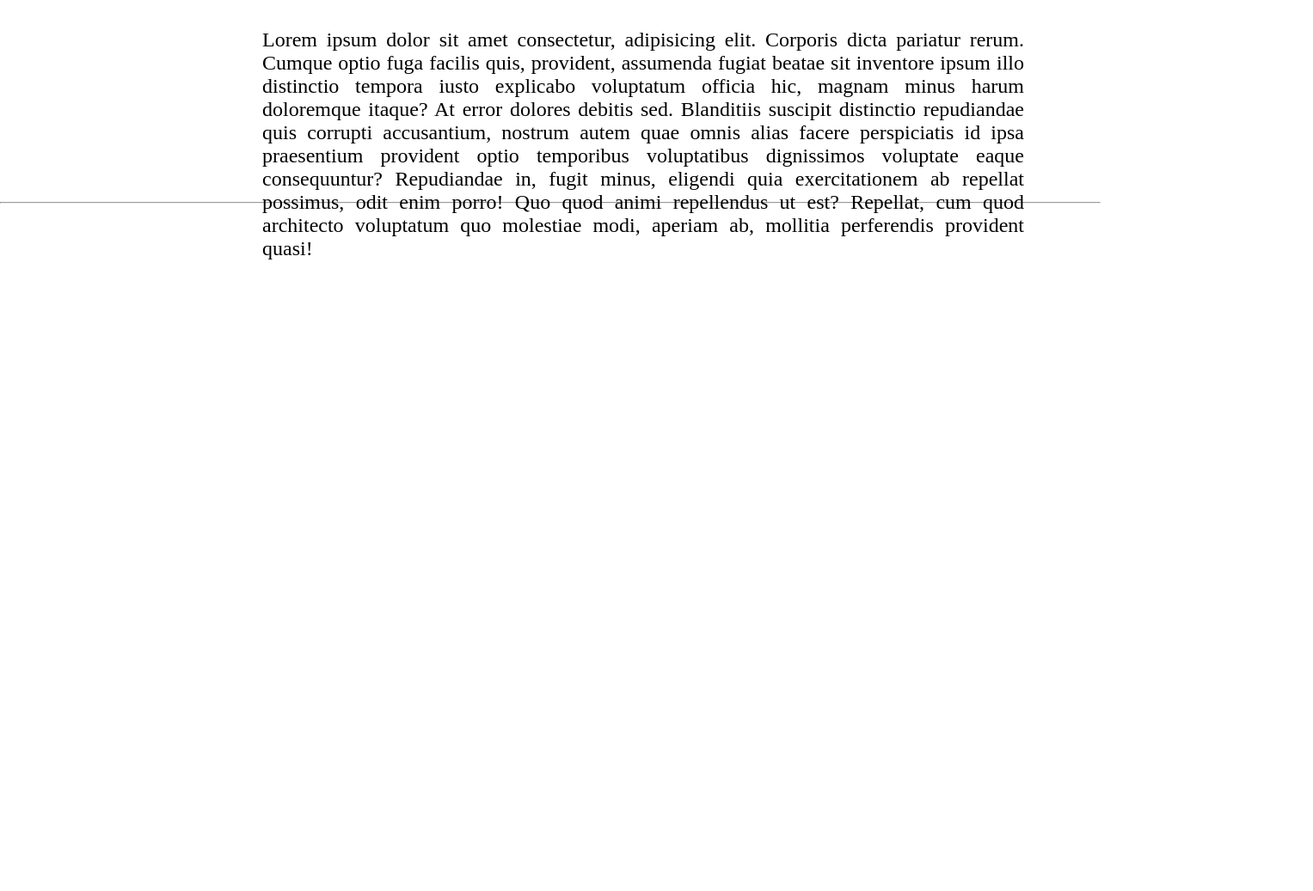
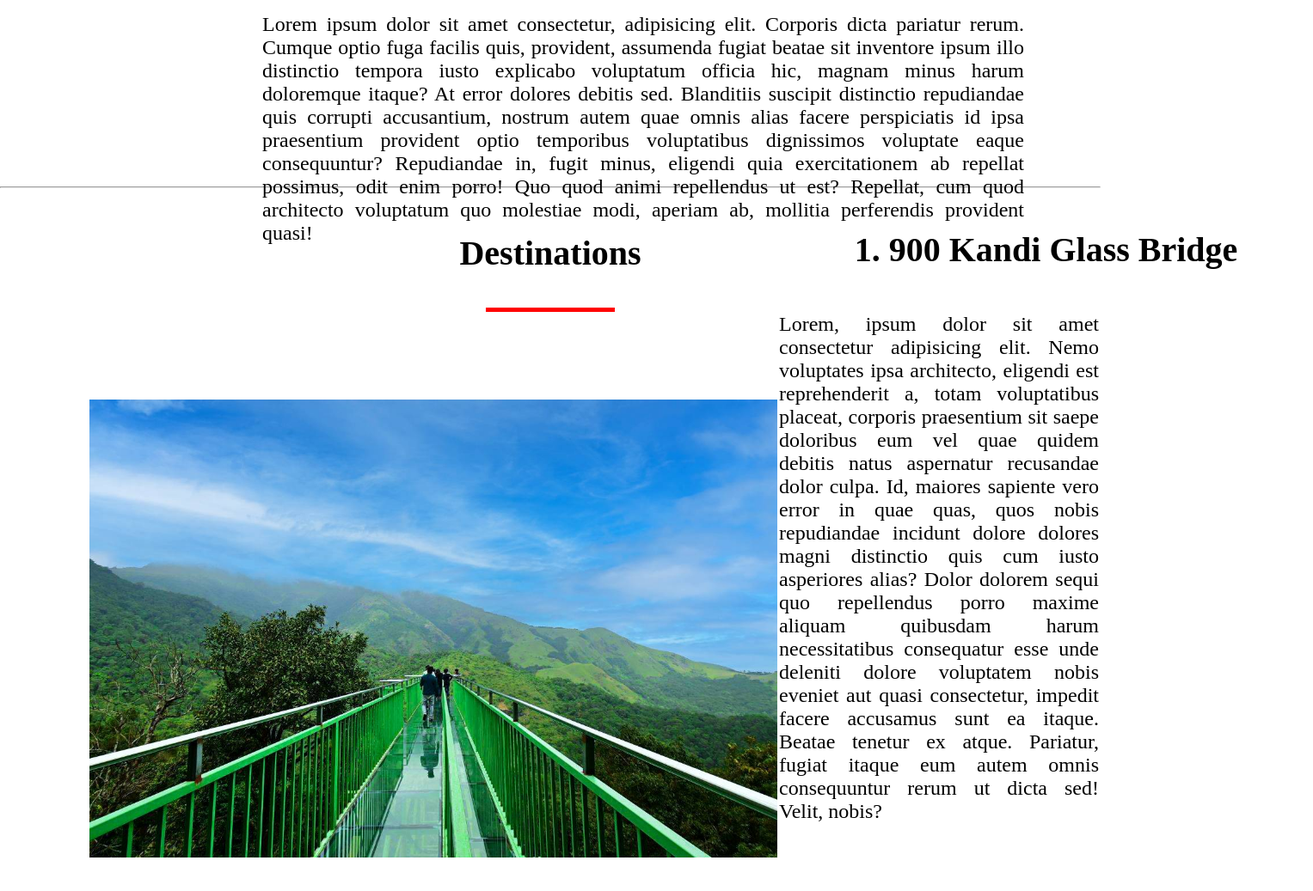
Before and after one commit to navaneethpv/ItFest-webdesign, a plain HTML site: page index.html in a window 1280 px wide. Shown: the part 1143-2180 px from the top of the page at 86% size, 1527 px wide, since content can reach past the window. Before the commit the page ends 1446 px from the top, so only its background shows below. Drawn offline with Linux system fonts and the light colour scheme.

Commit message:
All files are added

```diff
--- a/index.html
+++ b/index.html
@@ -37,5 +37,22 @@
             </div>
             <hr class="line">
      </div>
+     <section class="destinations">
+        <h2>Destinations</h2>
+        <div class="underline"></div>
+         <div class="about">
+        <table>
+            <tr>
+               <td class="image-container">
+                <img src="./Images/img4.jpg" alt="" class="destination-img">
+               </td>
+               <td class="para-container">
+                <h3 class="section-heading"> 1. 900 Kandi Glass Bridge</h3>
+                 <p>Lorem, ipsum dolor sit amet consectetur adipisicing elit. Nemo voluptates ipsa architecto, eligendi est reprehenderit a, totam voluptatibus placeat, corporis praesentium sit saepe doloribus eum vel quae quidem debitis natus aspernatur recusandae dolor culpa. Id, maiores sapiente vero error in quae quas, quos nobis repudiandae incidunt dolore dolores magni distinctio quis cum iusto asperiores alias? Dolor dolorem sequi quo repellendus porro maxime aliquam quibusdam harum necessitatibus consequatur esse unde deleniti dolore voluptatem nobis eveniet aut quasi consectetur, impedit facere accusamus sunt ea itaque. Beatae tenetur ex atque. Pariatur, fugiat itaque eum autem omnis consequuntur rerum ut dicta sed! Velit, nobis?</p>
+               </td>
+            </tr>
+        </table>
+        </div>
+     </section>
      </body>
 </html>
--- a/style.css
+++ b/style.css
@@ -65,7 +65,6 @@ ul {
 header {
     width: 100vw;
     height: 954px;
-   background-color: rgba(0, 0, 0, 0.5);
     background-position: bottom;
     background-size: cover;
     display: flex;
@@ -96,10 +95,10 @@ header {
     align-content: center;
 }
 .underline{
-    width: 100px;
+    width: 150px;
     height: 5px;
     background-color: red;
-    margin:49px auto ;
+    margin:40px auto ;
 
 }
 .container.line{
@@ -126,5 +125,50 @@ header {
     position: absolute;
     top: 35%;
     margin-top: -63px;
+}
+
+.destinations{
+    width: 100%;
+    height: auto;
+    margin-top: 100px;
+}
+.destinations h2{
+    font-size: 2.5rem;
+    text-align: center;
+    margin-top: 50px;
 
 }
+.about{
+    width: 100%;
+    height: 800px;
+    margin-top: 100px;
+}
+.image-container{
+    width: 100%;
+    height: 500px;
+    margin-right:10 px;
+    float: right;
+}
+.para-container{
+    width: 50%;
+    height: 500px;
+    margin: 0 auto;
+}
+.image-container img{
+    width: 800px;
+    height: auto;
+    margin-left: 102px;
+}
+.about h3{
+    font-size: 2.5rem;
+    text-align: center;
+    margin-top: -205px;
+    margin-right: -249px;
+}
+.para-container p{
+    font-size: 1.5rem;
+    text-align: justify;
+    margin-top: 20px;
+    margin-top: 50px;
+
+}
```
